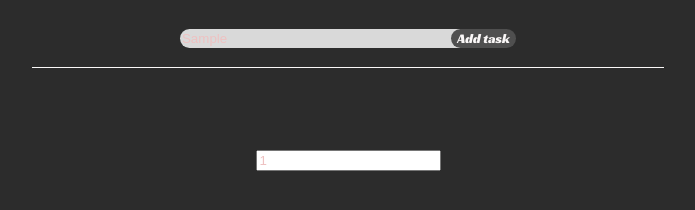
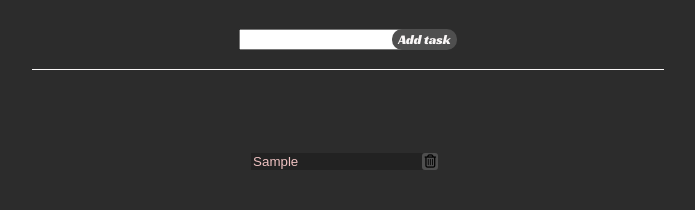
Before and after one commit to Savely14/todolist_-todo-now-, a plain HTML site: page index.html in a window 1280 px wide. Both pictures are taken after typing "Sample" into the empty fields and a click on the button "Add task". Shown: the part 150-360 px from the top of the page, without its empty margins (292-987 px from the left). Drawn offline with Linux system fonts and the light colour scheme.

Commit message:
В value out добавляется value inn

```diff
--- a/index.html
+++ b/index.html
@@ -28,13 +28,10 @@
 </div>
 <div class="taskSection">
     <div class="addTask">
-        <input type="text" id="in">
+        <input type="text" id="inn">
         <button id="add">Add task</button>
     </div>
     <div class="addTaskBottomBorder"></div>
-    <!-- <ul class="ulTasks">
-      <li><div class="tasks"><input type="text" placeholder="(example) Go to Gym" class="tasksTextField" id="taskInput0" value=""><button class="garbageButton" id="garbageButton0"><i class="fa-regular fa-trash-can"></i></button></div></li>
-    </ul> -->
     <div class="tasks" id="out">
 
     </div>
--- a/js.js
+++ b/js.js
@@ -1,7 +1,7 @@
 const addTaskButton = document.querySelector('#addTaskButton')
 
 const addTaskButton1 = document.querySelector('#addTaskButton1')
-const taskInput = document.querySelector('#taskInput')
+let taskInput = document.querySelector('#taskInput')
 const taskSection = document.querySelector('.taskSection')
 const tasks = document.querySelector('.tasks')
 const ulTasks = document.querySelector('.ulTasks')
@@ -9,6 +9,7 @@ const tasksTextField = document.querySelector('.tasksTextField')
 const tasksLength = tasks.getElementsByTagName("*").length
 const garbageButton = document.querySelector('.garbageButton')
 let inputData = {}
+let inn = document.getElementById('inn')
 const LS = localStorage
 let counter = 1
 
@@ -18,21 +19,25 @@ let todoList = []
 
 document.getElementById('add').onclick = function() {
     let temp = {}
-    temp.todo = document.getElementById('in').value
+    temp.todo = document.getElementById('inn').value
     temp.check = false
     let i = todoList.length
     todoList[i] = temp
     out()
+    document.getElementById('inn').value = ''
+    localStorage.setItem('todo', JSON.stringify(todoList))
 }
 
 function out() {
     let out = ''
+
     for (let key in todoList) {
-
-        out += `<input type="text" id="33" value="${counter}">`
-        console.log( out );
+        out +=  `<div class="tasksItems"><input type="text" class="tasksTextField" value="${todoList[key].todo}"><button class="garbageButton" id="garbageButton0"><i class="fa-regular fa-trash-can"></i></button></div>`
+        // if (todoList[key].check == true) {
+        //     out += `<div class="tasksItems"><input type="text" class="tasksTextField" id="${taskInput+=1}><button class="garbageButton" id="garbageButton0"><i class="fa-regular fa-trash-can"></i></button></div>`
+        // }
     }
     document.getElementById('out').innerHTML = out
 }
 
-//todoList[key].todo  //+ '<div class="tasks"><input type="text" value="1" placeholder="" class="tasksTextField" id=""><button class="garbageButton" id="garbageButton0"><i class="fa-regular fa-trash-can"></i></button></div>'
+// value="${myObj.todo}"
--- a/styles.css
+++ b/styles.css
@@ -113,7 +113,7 @@ ul {
 
 .tasks {
     display: flex;
-    flex-direction: row;
+    flex-direction: column;
     align-items: center;
     justify-content: center;
     margin-bottom: 1.4rem;
@@ -127,7 +127,7 @@ placeholder {
 .tasksTextField {
     background-color: #222222;
     border: none;
-    width: 50%;
+    width: 90%;
 }
 
 input {
@@ -144,6 +144,5 @@ input {
 }
 
 .fa-trash-can {
-
     margin: -2rem;
 }
```
